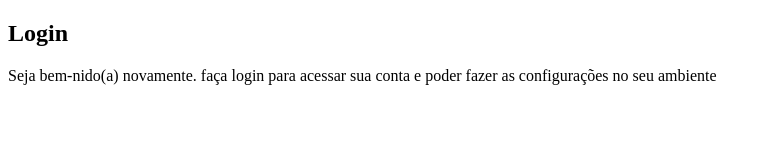
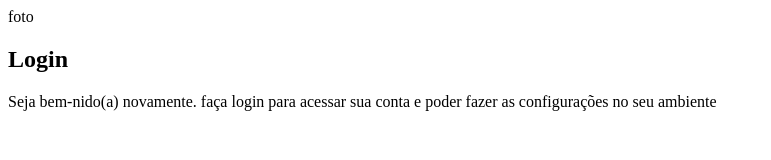
Before and after one commit to Daraujocamara/projeto-login, a plain HTML site: page index.html in a window 1280 px wide. Shown: the whole page, without its empty margins (0-771 px from the left). Drawn offline with Linux system fonts and the light colour scheme.

Commit message:
atualizando

```diff
--- a/index.html
+++ b/index.html
@@ -11,7 +11,7 @@
     <main>
         <section id="login">
             <div id="imagen">
-
+                foto
             </div>
             <div id="formulario">
                 <h1>Login</h1>
```
